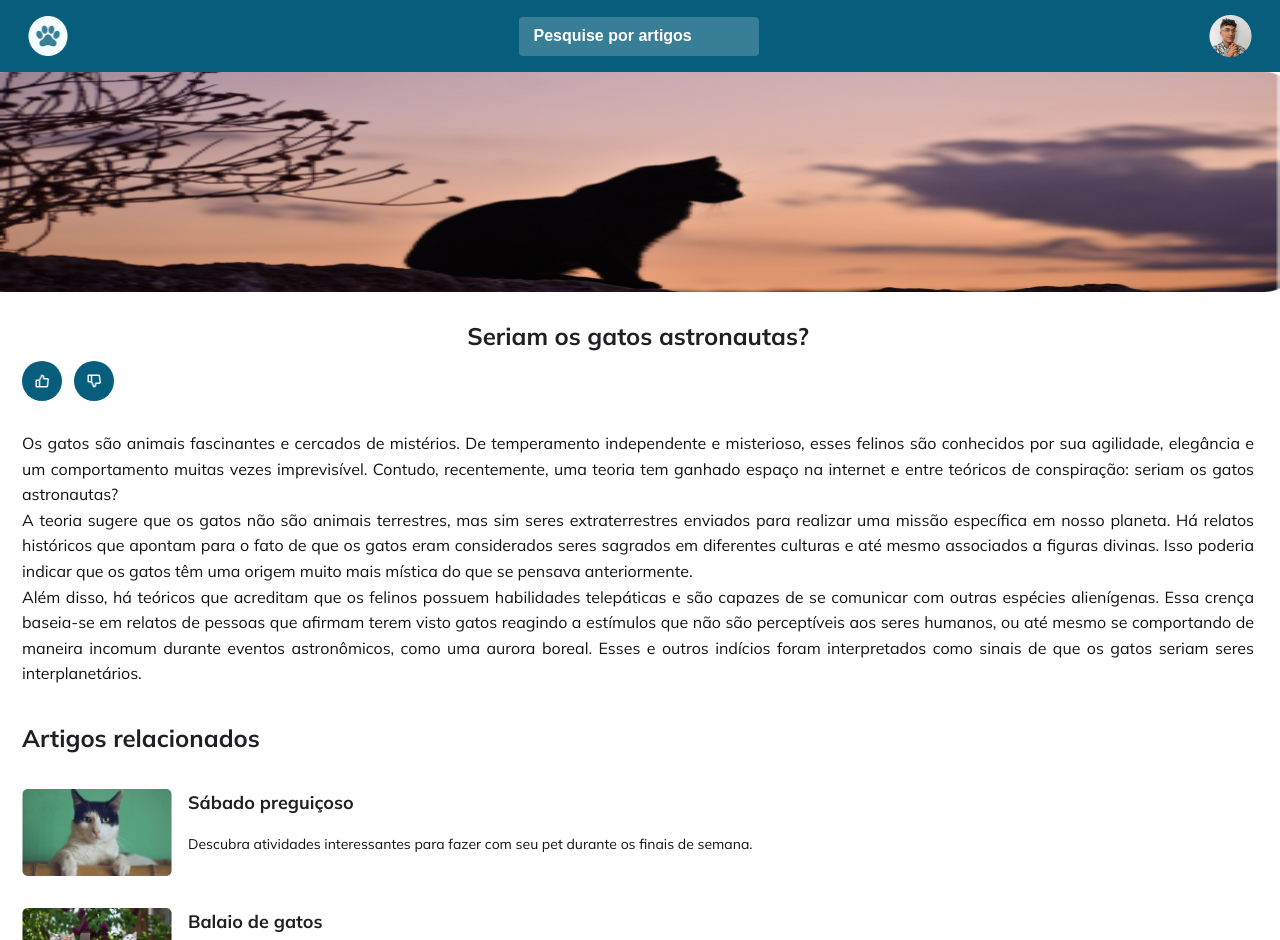
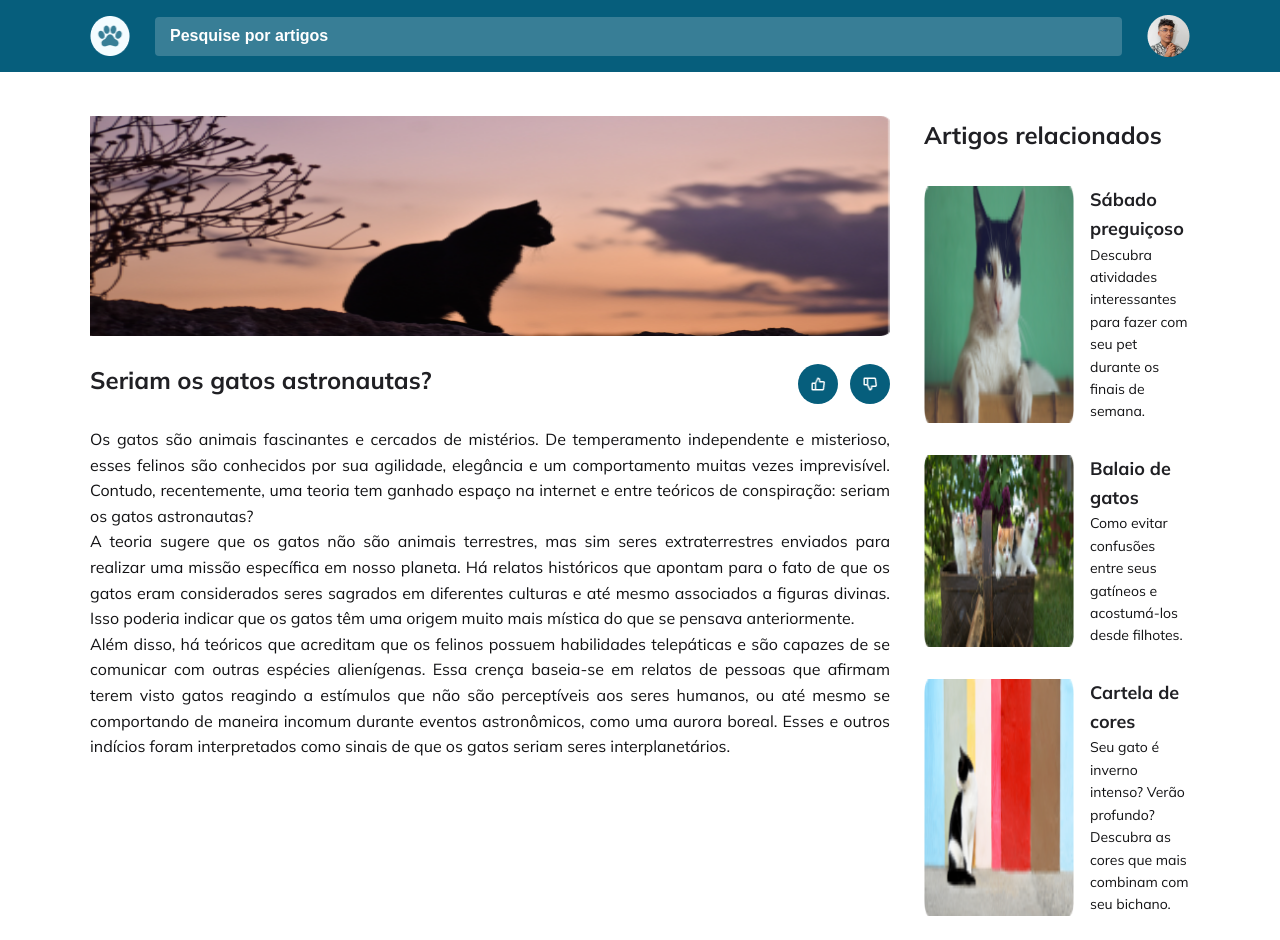
Before and after one commit to arielcBR/blogDoGato_explorer, a plain HTML site: page index.html in a window 1280 px wide. Shown: the top 940 px of the page. Drawn offline with Linux system fonts and the light colour scheme.

Commit message:
desktop layout done

```diff
--- a/css/style.css
+++ b/css/style.css
@@ -155,3 +155,74 @@ footer{
     padding: 1.6rem;
     width: 100%;
 }
+
+@media only screen and (min-width: 768px) {
+    header{
+        padding: 0 9rem;
+    }
+
+    header .searchInput{
+        width: 100%;
+    }
+
+    main{
+        padding: 4.4rem 9rem;
+    }
+
+    main > div{
+        display: flex;
+        gap: 3.4rem;
+        justify-content: space-around;
+    }
+
+    main > div > div{
+        max-width: 80rem;
+    }
+
+    main .hero{
+        width: 100%;
+    }
+
+    main > div > div > div > div{
+        display: flex;
+        align-items: center;
+        justify-content: space-between;
+    }
+
+    main h1{
+        margin-bottom: 3.2rem;
+    }
+
+    main .thumbsButtons{
+        display: flex;
+        align-items: center;
+        margin-bottom: 0;
+    }
+
+    main .article{
+        padding: 0;
+    }
+
+    aside{
+        padding: 0;
+        max-width: 50rem;
+    }
+
+    aside h2{
+        margin-top: 0;
+    }
+
+    aside .post-body h3{
+        margin-bottom: 0;
+    }
+}
+
+@media only screen and (min-width: 1440px) {
+    header{
+        width: 100vw;
+    }
+
+    main > div{
+        margin: 0 auto;
+    }
+}
--- a/index.html
+++ b/index.html
@@ -24,8 +24,10 @@
 
         <main>
             <div>
+                <div>
                     <img class="hero" src="./images/cat.png" alt="a cat next to a tree">
                     <div class="article">
+                        <div>
                             <h1>Seriam os gatos astronautas?</h1>
                             <div class="thumbsButtons">
                                 <div class="thumb">
@@ -33,6 +35,7 @@
                                 </div>
                                 <div class="thumb">
                                     <img src="./images/thumbsDown.png" alt="thumb down icon" class="thumbsDown">
+                                </div>
                             </div>
                         </div>
                         <p>
@@ -46,6 +49,8 @@
                             gatos reagindo a estímulos que não são perceptíveis aos seres humanos, ou até mesmo se comportando de maneira incomum durante eventos astronômicos, como uma aurora boreal. Esses e outros indícios foram interpretados como sinais de que os gatos seriam seres interplanetários.
                         </p>
                     </div>
+                </div>
+
                 <aside>
                     <h2>Artigos relacionados</h2>
                     <div class="post-wrapper">
```
Lines whose indentation alone changed are shown as unchanged.
